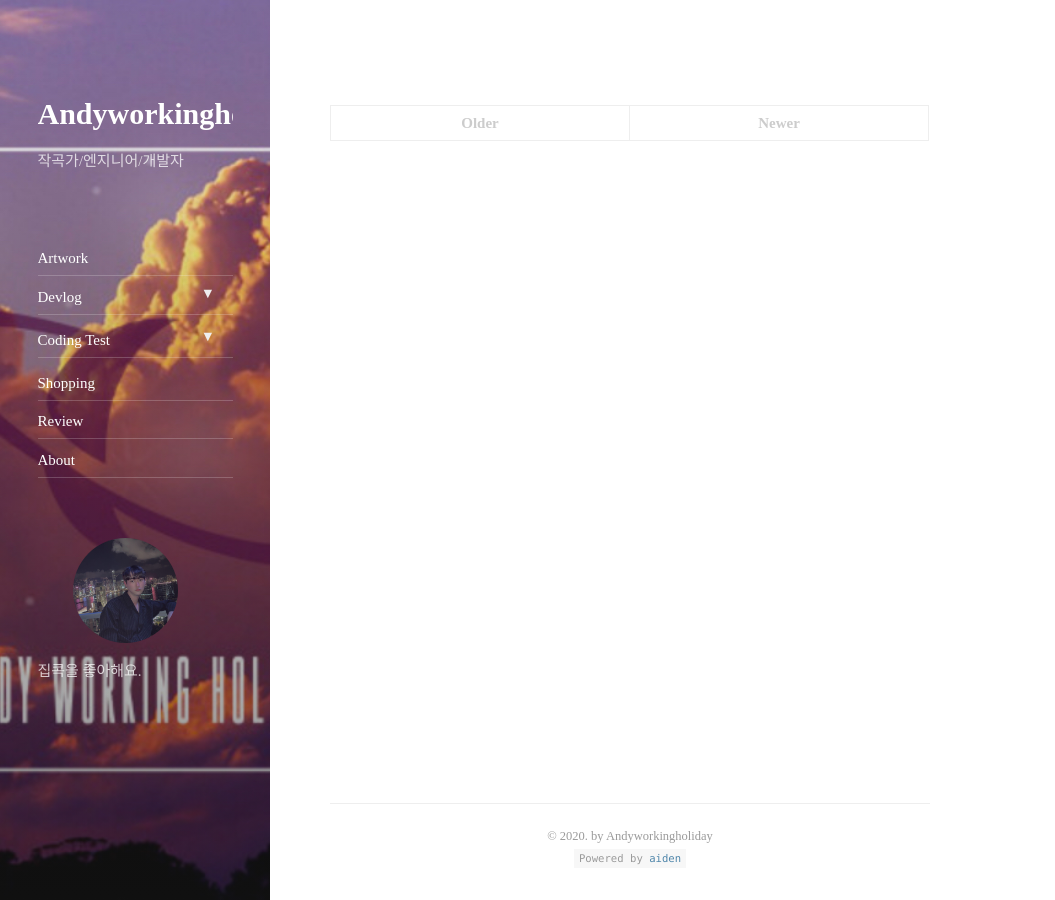
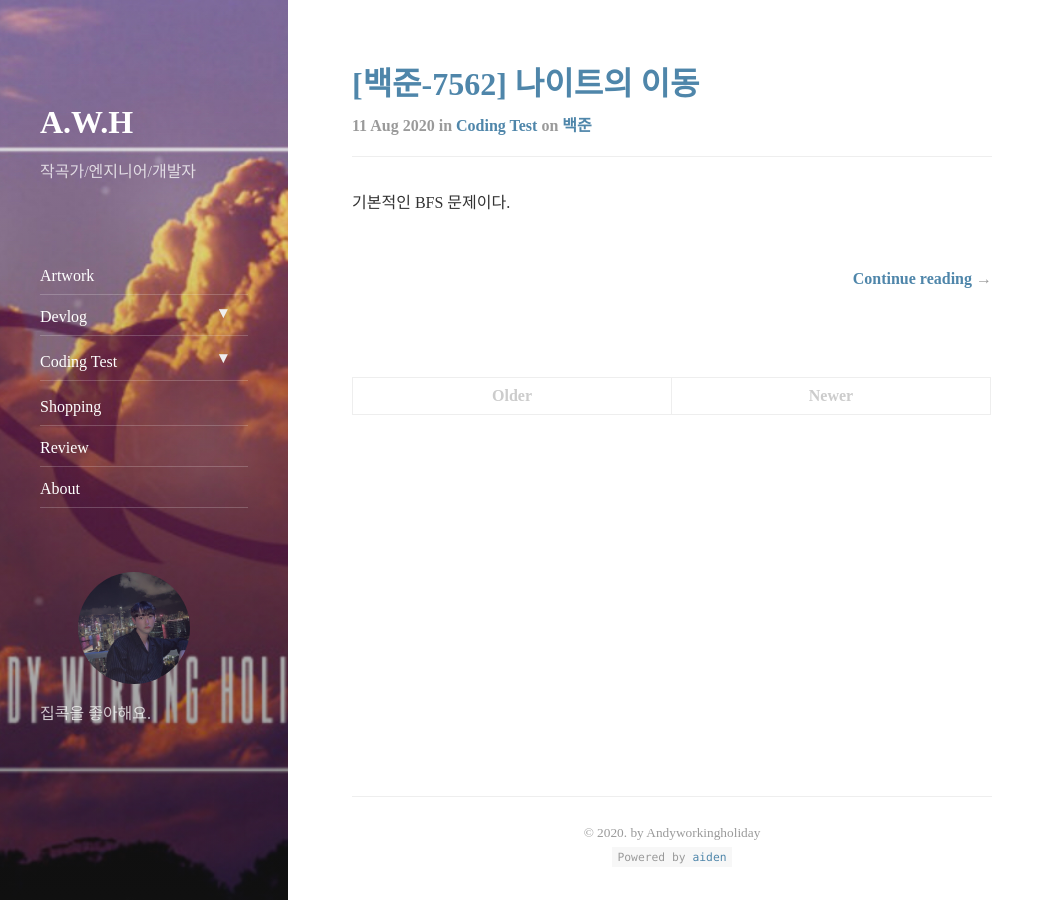
Before and after one commit to andyworkingholiday/andyworkingholiday.github.io, a Jekyll site: the page built from index.html, in a window 1280 px wide and 900 px high. Shown: the whole window, without its empty margins (0-1055 px from the left). Built offline with Jekyll 4.4.1, drawn with Linux system fonts in a browser that asks for light colours; nearby versions of some CDN libraries; the list of posts is cut into pages by our own code; part of the change alters nothing that is shown.

Commit message:
나이트

````diff
--- a/_config.yml
+++ b/_config.yml
@@ -2,7 +2,7 @@
 #  User configuration
 # -----------------------------------------------------------------------------
 
-title:               Andyworkingholiday
+title:               A.W.H
 
 # The unique resource location of your page.
 # Set to `https://<username>.github.io` when hosting on GitHub Pages
--- /dev/null
+++ b/_posts/2020-08-11-cote-baekjoon-7562.markdown
@@ -0,0 +1,67 @@
+---
+layout: post
+title:  "[백준-7562] 나이트의 이동 "
+subtitle:   "BFS 기본문제."
+categories: cote
+tags: baekjoon
+---
+
+기본적인 BFS 문제이다.
+
+나이트가 갈수있는 방향은 총 8 방향으로 생각하고
+
+문제를 풀어보자.
+
+## Code
+---
+
+```cpp
+#include <iostream>
+#include <cstring>
+#include <queue>
+#define MAX 301
+using namespace std;
+
+int T, I;
+int chess[MAX][MAX];
+int check[MAX][MAX];
+int dx[] = { 2,1,-1,-2,2,1,-1,-2 }, dy[] = { -1,-2,-2,-1,1,2,2,1 };
+
+
+void bfs(int y, int x) {
+	check[y][x] = 1;
+	queue<pair<int, int>> q;
+	q.push(pair<int, int>(y, x));
+	while (!q.empty()) {
+		int curr_y = q.front().first;
+		int curr_x = q.front().second;
+		q.pop();
+		for (int i = 0; i < 8; i++) {
+			int ny = curr_y + dy[i], nx = curr_x + dx[i];
+			if (ny<0 || ny>I - 1 || nx<0 || nx>I - 1) continue;
+			if (!check[ny][nx]) {
+				check[ny][nx] = check[curr_y][curr_x] + 1;
+				q.push(pair<int, int>(ny, nx));
+			}
+		}
+	}
+
+}
+
+
+int main() {
+	scanf("%d", &T);
+	while (T--) {
+		memset(chess, 0, sizeof(chess));
+		memset(check, 0, sizeof(check));
+		int start_y, start_x, final_y, final_x;
+		scanf("%d", &I);
+		scanf("%d %d", &start_y, &start_x);
+		scanf("%d %d", &final_y, &final_x);
+		bfs(start_y, start_x);
+		printf("%d\n", check[final_y][final_x] - 1);
+	}
+
+	return 0;
+}
+```
--- a/_sass/_variables.scss
+++ b/_sass/_variables.scss
@@ -2,9 +2,9 @@ $gray: #9a9a9a;
 $gray-bg: #f9f9f9;
 $gray-text: #787878;
 
-$root-font-size: 15px;
-$root-font-size-medium: 16px;
-$root-font-size-large: 17px;
+$root-font-size: 16px;
+$root-font-size-medium: 17px;
+$root-font-size-large: 18px;
 $root-line-height: 1.75;
 
 $body-color: #333;
````
Also changed, not shown: 3 other files.
